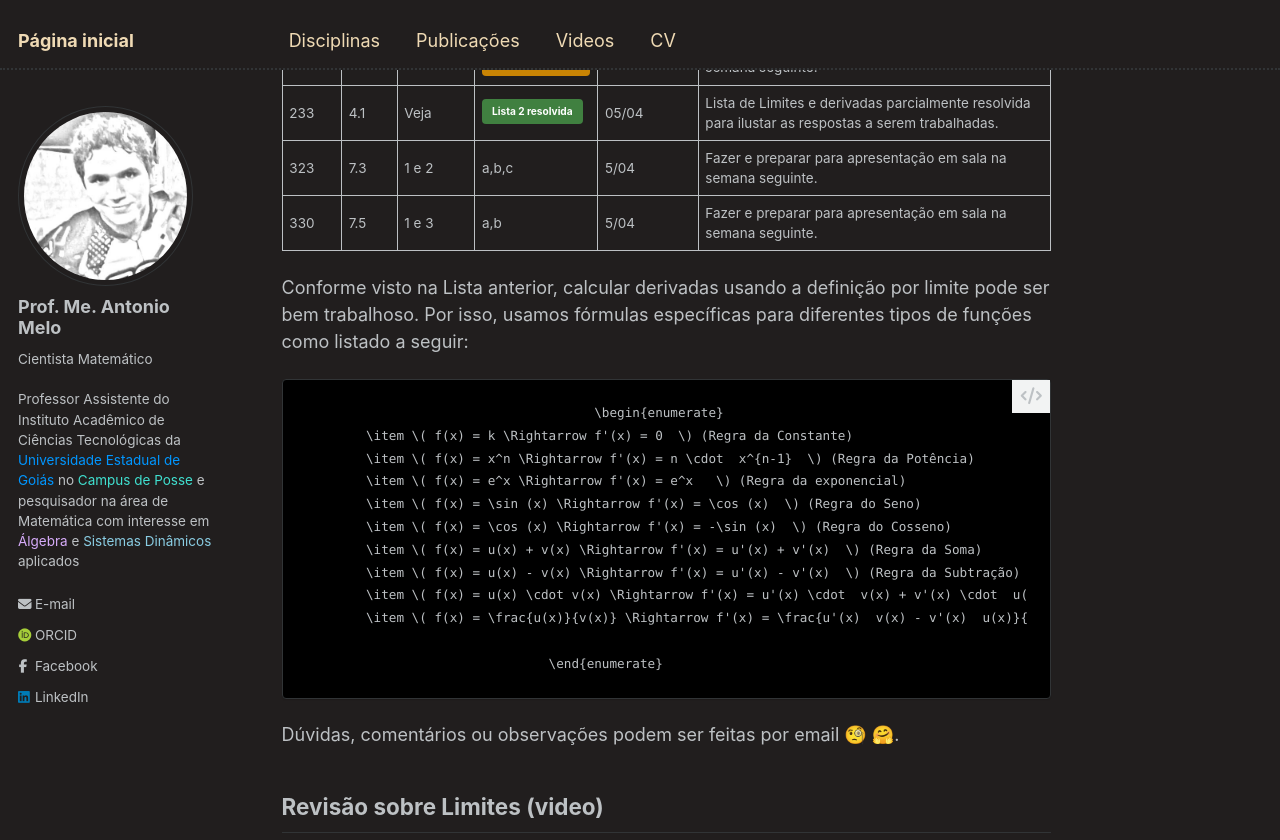
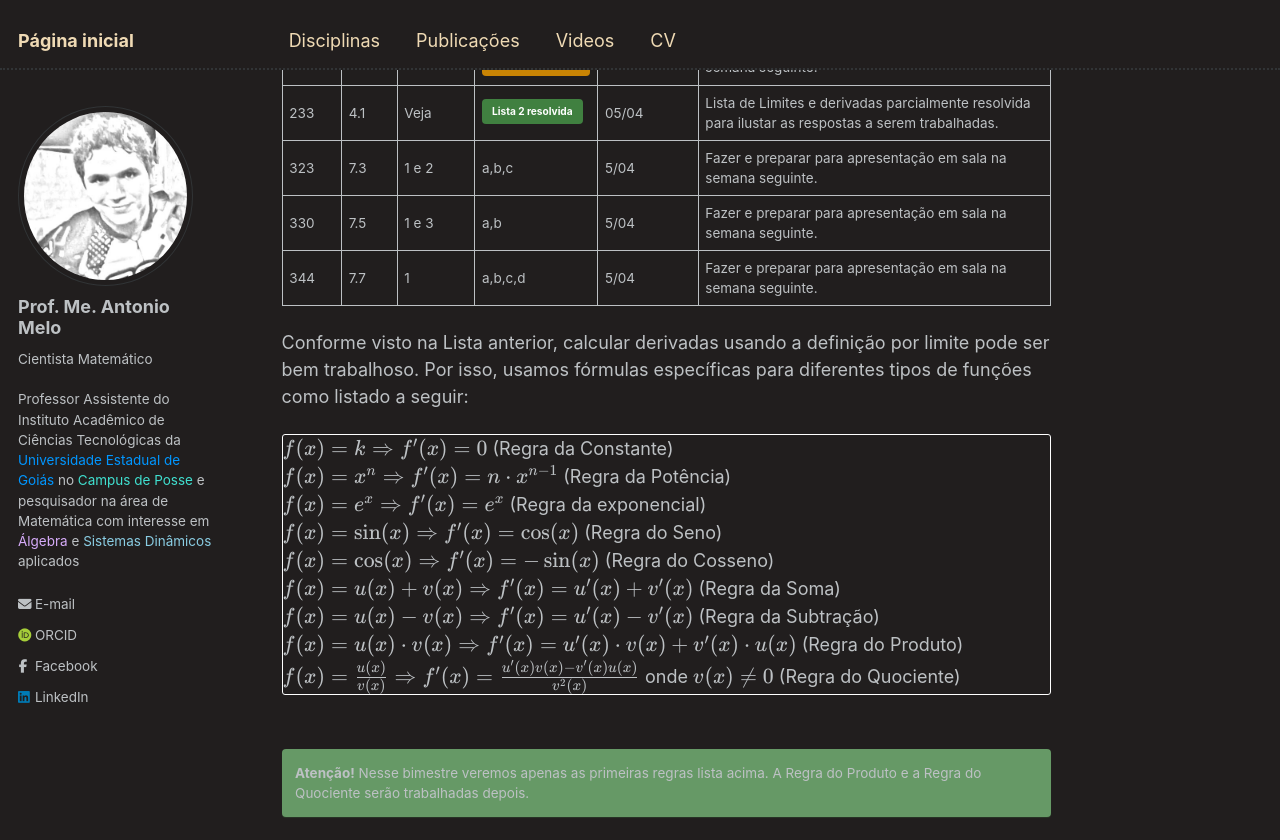
Before and after one commit to antmelo/antmelo.github.io, a Jekyll site: the page built from _teaching/2025-1-calculo.md, in a window 1280 px wide and 900 px high, scrolled down 1473 px, cut to the strip 0-840 px from the top of the window. Built offline with Jekyll 4.4.1, drawn with Linux system fonts in a browser that asks for light colours; some web fonts are replaced.

Commit message:
Update 2025-1-calculo.md

```diff
--- a/_teaching/2025-1-calculo.md
+++ b/_teaching/2025-1-calculo.md
@@ -45,6 +45,7 @@ que está disponível para [Download Aqui](https://www.mediafire.com/file/njhisf
 |  233 | 4.1  |  Veja  | [Lista 2 resolvida](https://antmelo.github.io/files/ZZA-CAL1-L2res.pdf){: .btn .btn--success}   | 05/04   | Lista de Limites e derivadas parcialmente resolvida para ilustar as respostas a serem trabalhadas.   |
 |  323 | 7.3  |  1 e 2  | a,b,c  | 5/04   | Fazer e preparar para apresentação em sala na semana seguinte.   |
 |  330 | 7.5  |  1 e 3  | a,b  | 5/04   | Fazer e preparar para apresentação em sala na semana seguinte.   |
+|  344 | 7.7  |  1   | a,b,c,d  | 5/04   | Fazer e preparar para apresentação em sala na semana seguinte.   |
 
 [](**Atenção!** Na Quinta-feira dia 27/03, NÃO teremos aula presencial de Cálculo. Este dia ficará como Estudo Dirigido para trabalhar as duas listas já anexadas acima.
 {: .notice} )
@@ -54,19 +55,25 @@ que está disponível para [Download Aqui](https://www.mediafire.com/file/njhisf
 
 Conforme visto na Lista anterior, calcular derivadas usando a definição por limite pode ser bem trabalhoso. Por isso, usamos fórmulas específicas para diferentes tipos de funções como listado a seguir:
 
-					      \begin{enumerate}
-		\item \( f(x) = k \Rightarrow f'(x) = 0  \) (Regra da Constante)
-		\item \( f(x) = x^n \Rightarrow f'(x) = n \cdot  x^{n-1}  \) (Regra da Potência)
-		\item \( f(x) = e^x \Rightarrow f'(x) = e^x   \) (Regra da exponencial)
-		\item \( f(x) = \sin (x) \Rightarrow f'(x) = \cos (x)  \) (Regra do Seno)
-		\item \( f(x) = \cos (x) \Rightarrow f'(x) = -\sin (x)  \) (Regra do Cosseno)
-		\item \( f(x) = u(x) + v(x) \Rightarrow f'(x) = u'(x) + v'(x)  \) (Regra da Soma)
-		\item \( f(x) = u(x) - v(x) \Rightarrow f'(x) = u'(x) - v'(x)  \) (Regra da Subtração)
-		\item \( f(x) = u(x) \cdot v(x) \Rightarrow f'(x) = u'(x) \cdot  v(x) + v'(x) \cdot  u(x) \) (Regra do Produto)
-		\item \( f(x) = \frac{u(x)}{v(x)} \Rightarrow f'(x) = \frac{u'(x)  v(x) - v'(x)  u(x)}{v^2(x)} \) onde $v(x)\neq 0$ (Regra do Quociente)
 
-					\end{enumerate}
+ <div class="btn--light-outline">
 
+ \( f(x) = k \Rightarrow f'(x) = 0  \) (Regra da Constante) <br>
+ \( f(x) = x^n \Rightarrow f'(x) = n \cdot  x^{n-1}  \) (Regra da Potência) <br>
+\( f(x) = e^x \Rightarrow f'(x) = e^x   \) (Regra da exponencial) <br>
+\( f(x) = \sin (x) \Rightarrow f'(x) = \cos (x)  \) (Regra do Seno)  <br>
+ \( f(x) = \cos (x) \Rightarrow f'(x) = -\sin (x)  \) (Regra do Cosseno)  <br>
+\( f(x) = u(x) + v(x) \Rightarrow f'(x) = u'(x) + v'(x)  \) (Regra da Soma) <br>
+\( f(x) = u(x) - v(x) \Rightarrow f'(x) = u'(x) - v'(x)  \) (Regra da Subtração) <br>
+ \( f(x) = u(x) \cdot v(x) \Rightarrow f'(x) = u'(x) \cdot  v(x) + v'(x) \cdot  u(x) \) (Regra do Produto) <br>
+ \( f(x) = \frac{u(x)}{v(x)} \Rightarrow f'(x) = \frac{u'(x)  v(x) - v'(x)  u(x)}{v^2(x)} \) onde $v(x)\neq 0$ (Regra do Quociente) <br>
+
+ </div>
+
+<br>
+
+**Atenção!** Nesse bimestre veremos apenas as primeiras regras lista acima. A Regra do Produto e a Regra do Quociente serão trabalhadas depois.
+{: .notice .notice--success}
 
    Dúvidas, comentários ou observações podem ser feitas por email &#129488; &#129303;.
 
```
